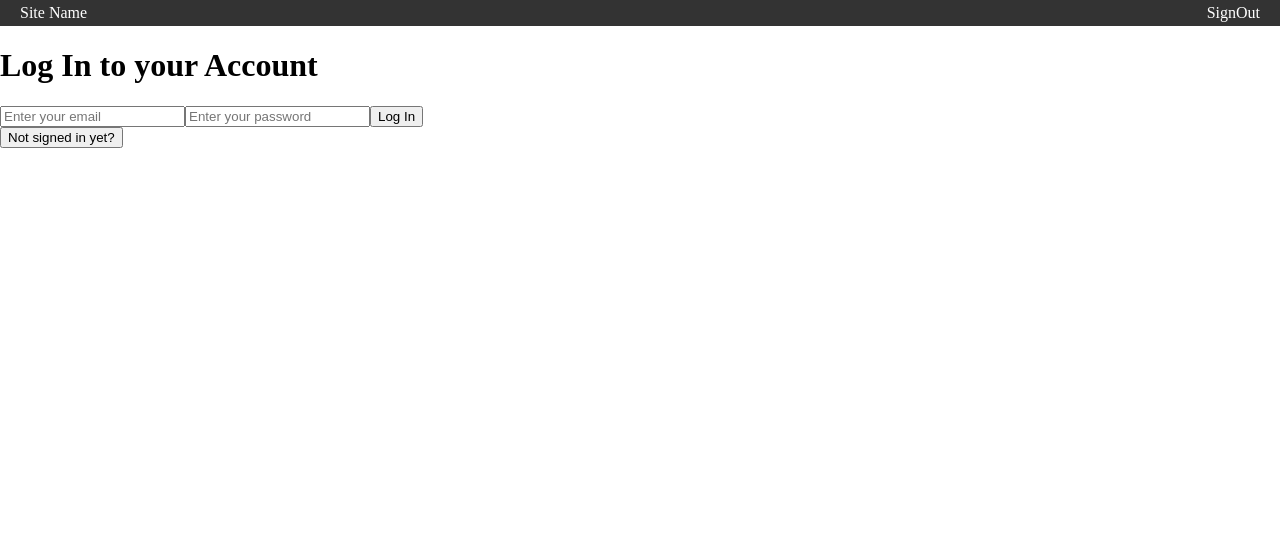
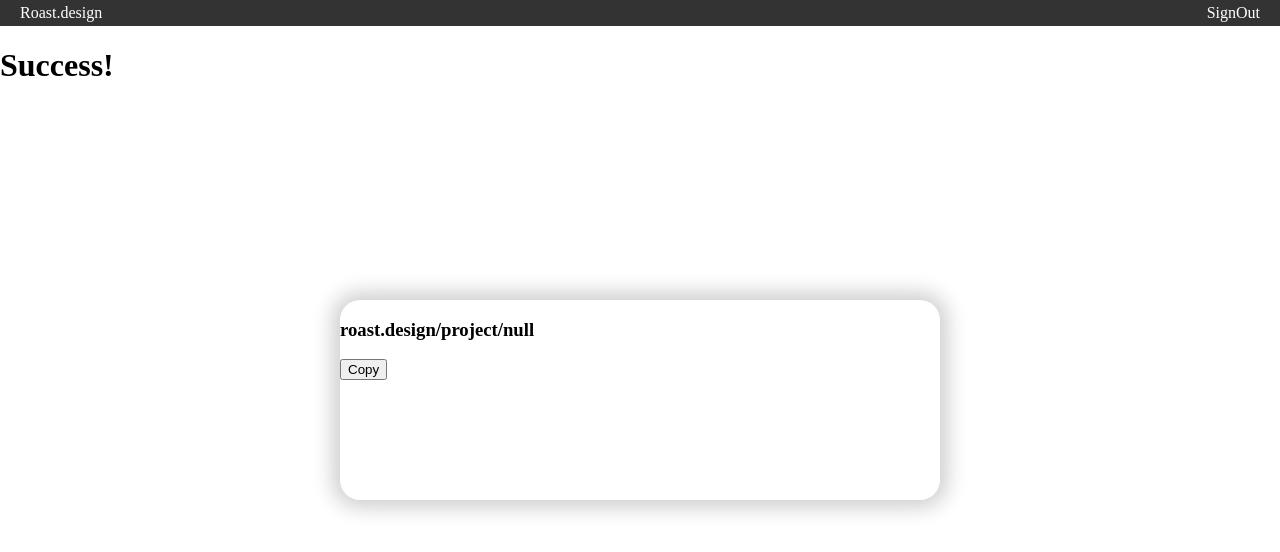
Before and after one commit to Joelheile/Roast-Design, a React (Create React App) app in the folder roastapp/: page /success in a window 1280 px wide. Shown: the top 552 px of the page. Built offline with nearby package versions, Linux system fonts and the light colour scheme.

Commit message:
Navigation und nested router funktioniert

```diff
--- a/roastapp/package.json
+++ b/roastapp/package.json
@@ -3,6 +3,8 @@
   "version": "0.1.0",
   "private": true,
   "dependencies": {
+    "@chakra-ui/alert": "^2.0.17",
+    "@chakra-ui/system": "^2.4.0",
     "@supabase/auth-ui-react": "^0.2.6",
     "@supabase/supabase-js": "^2.7.1",
     "@testing-library/jest-dom": "^5.16.5",
--- a/roastapp/src/App.js
+++ b/roastapp/src/App.js
@@ -15,11 +15,12 @@ function App() {
 			<Navbar />
 
 			<Routes>
-				<Route exact path="/" element={<SignIn />} />
+				<Route path="/" element={<SignIn />} />
 				<Route path="/signup" element={<SignUp />} />
 				<Route path="/signout" element={<AuthDetails />} />
-				<Route path="/project" element={<Project />} />
+				<Route path="/project/*" element={<Project />} />
 				<Route path="/project/:id" element={<CommentProject />} />
+				<Route path="/project/edit" element={<CommentProject />} />
 				<Route path="/project/new" element={<NewProject />} />
 				<Route path="/success" element={<SuccessAndCopy />} />
 			</Routes>
--- a/roastapp/src/components/CommentProject.js
+++ b/roastapp/src/components/CommentProject.js
@@ -2,7 +2,7 @@
 Update docs:
 https://youtu.be/jCY6DH8F4oc?t=1920
 */
-
+import { BrowserRouter, Route, Routes } from "react-router-dom";
 import { collection, deleteDoc, getDocs, doc } from "firebase/firestore";
 import React, { useState, useEffect } from "react";
 import { useLocation, useParams } from "react-router-dom";
@@ -18,8 +18,10 @@ const CommentProject = (props) => {
 
 	return (
 		<div>
-			<h1>Project {id}</h1>
-			<p>{location.state.projectCheckID}</p>
+			<h1>Project Edit {id}</h1>
+			<Routes>
+				<Route path="/project/:id" element={<CommentProject />} />
+			</Routes>
 		</div>
 	);
 };
--- a/roastapp/src/components/Navbar.js
+++ b/roastapp/src/components/Navbar.js
@@ -4,7 +4,7 @@ export default function Navbar() {
 	return (
 		<nav className="nav">
 			<Link to="/project" className="Roast.design">
-				Site Name
+				Roast.design
 			</Link>
 			<ul>
 				<CustomLink to="/signout">SignOut</CustomLink>
--- a/roastapp/src/components/NewProject.js
+++ b/roastapp/src/components/NewProject.js
@@ -39,7 +39,7 @@ export default function NewProject(props) {
 		});
 		console.log("Title" + newProject);
 
-		navigate("/success", { state: v4.state });
+		navigate("/success", { state: projectCheckID });
 	};
 
 	return (
@@ -67,6 +67,7 @@ export default function NewProject(props) {
 					<div class="column">
 						<h1>Preview</h1>
 						<img src={previewFile} className="previewImage" />
+						<p>{projectCheckID}</p>
 					</div>
 				</div>
 			</body>
--- a/roastapp/src/components/Project.js
+++ b/roastapp/src/components/Project.js
@@ -4,9 +4,11 @@ import { Link } from "react-router-dom";
 import { useLocation } from "react-router-dom";
 import { useNavigate } from "react-router-dom";
 import { ref, uploadBytes, getDownloadURL, listAll } from "firebase/storage";
+import { BrowserRouter, Route, Routes } from "react-router-dom";
 import { db } from "../firebase";
 import { storage } from "../firebase";
 import "../styles.css";
+import CommentProject from "./CommentProject";
 
 export default function Project(props) {
 	const [projects, setProjects] = useState([]);
@@ -32,6 +34,11 @@ export default function Project(props) {
 			<button onClick={() => navigate("/project/new", { state: userID.state })}>
 				Ready for new roast?
 			</button>
+			<button
+				onClick={() => navigate("/project/edit", { state: userID.state })}
+			>
+				Edit
+			</button>
 			<h2>{userID.state}</h2>
 			{projects.map((projects) => {
 				return (
@@ -56,6 +63,9 @@ export default function Project(props) {
 					</div>
 				);
 			})}
+			<Routes>
+				<Route path="/project/:id" element={<CommentProject />} />
+			</Routes>
 		</div>
 	);
 }
--- a/roastapp/src/components/SuccessAndCopy.js
+++ b/roastapp/src/components/SuccessAndCopy.js
@@ -8,10 +8,23 @@ export default function SuccessAndCopy(props) {
 	const projectCheckID = useLocation(); // get userID from sign in / sign up
 	let navigate = useNavigate();
 
+	const copyText = `roast.design/project/${projectCheckID.state}`;
+
 	return (
 		<div>
 			<h1>Success!</h1>
 			<p>{projectCheckID.state}</p>
+			<div className="copy">
+				<h3>{copyText}</h3>
+				<button
+					onClick={() => {
+						navigator.clipboard.writeText(copyText);
+						alert("Copied");
+					}}
+				>
+					Copy
+				</button>
+			</div>
 		</div>
 	);
 }
--- a/roastapp/src/index.js
+++ b/roastapp/src/index.js
@@ -7,8 +7,8 @@ import App from "./App";
 const root = ReactDOM.createRoot(document.getElementById("root"));
 root.render(
 	<React.StrictMode>
-		<MemoryRouter>
+		<BrowserRouter>
 			<App />
-		</MemoryRouter>
+		</BrowserRouter>
 	</React.StrictMode>
 );
--- a/roastapp/src/styles.css
+++ b/roastapp/src/styles.css
@@ -93,6 +93,21 @@ body {
   align-items:   center
   }
 
+  .copy{
+    box-shadow: 0 1px 3px rgba(0,0,0,0.12), 0 1px 2px rgba(0,0,0,0.24);
+    position: absolute;
+    left: 50%;
+    top: 50%;
+    transform: translate(-50%, -50%);
+    height: 200px;
+    width: 600px;
+    background: #ffffff;
+    overflow: hidden;
+    border-radius: 20px;
+    box-shadow: 0 0 20px 8px #d0d0d0;
+  }
+
+
   .card:hover {
     box-shadow: 0 14px 28px rgba(0,0,0,0.25), 0 10px 10px rgba(0,0,0,0.22);
   }
```
Also changed, not shown: 1 other file (tests, documents, lock files or other folders).
